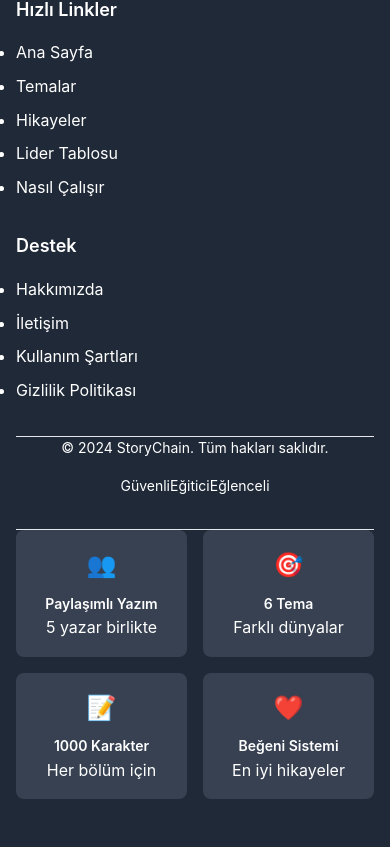
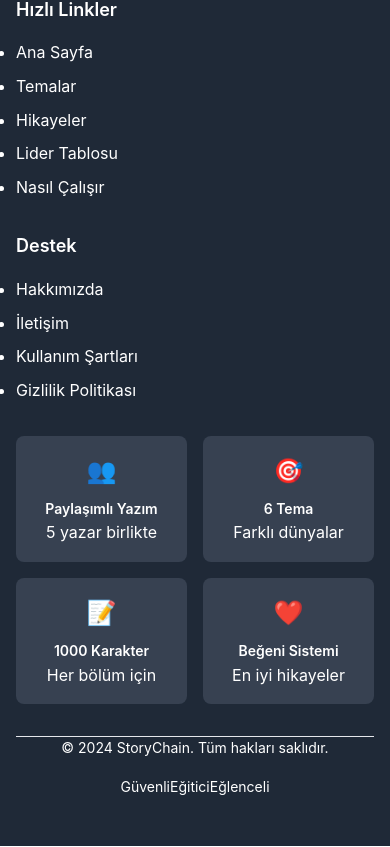
Before and after one commit to ardakrtss/storychain-frontend, a Next.js app: page / in a window 390 px wide. Shown: the part 5225-6072 px from the top of the page. Built offline with nearby package versions, Linux system fonts and the light colour scheme; no server answers.

Commit message:
Improve footer layout - make Hızlı Linkler and Destek sections side by side

```diff
--- a/src/components/Footer.js
+++ b/src/components/Footer.js
@@ -14,14 +14,15 @@ export default function Footer() {
   return (
     <footer className="bg-gray-800 text-white">
       <div className="max-w-7xl mx-auto px-4 sm:px-6 lg:px-8 py-12">
-        <div className="grid grid-cols-1 md:grid-cols-4 gap-8">
+        {/* Ana İçerik */}
+        <div className="grid grid-cols-1 lg:grid-cols-3 gap-8 mb-8">
           {/* Logo ve Açıklama */}
-          <div className="col-span-1 md:col-span-2">
+          <div className="lg:col-span-1">
             <div className="flex items-center space-x-2 mb-4">
               <div className="text-2xl">✏️</div>
               <span className="text-xl font-bold">StoryChain</span>
             </div>
-            <p className="text-gray-300 mb-4 max-w-md">
+            <p className="text-gray-300 mb-4">
               İlkokul öğrencileri için tasarlanmış paylaşımlı hikaye yazma platformu.
               Hayal gücünü serbest bırak ve arkadaşlarınla birlikte harika hikayeler yarat!
             </p>
@@ -33,9 +34,12 @@ export default function Footer() {
             </div>
           </div>
 
+          {/* Hızlı Linkler ve Destek - Yan Yana */}
+          <div className="lg:col-span-2">
+            <div className="grid grid-cols-1 md:grid-cols-2 gap-8">
               {/* Hızlı Linkler */}
               <div>
-            <h3 className="text-lg font-semibold mb-4">Hızlı Linkler</h3>
+                <h3 className="text-lg font-semibold mb-4 text-purple-300">Hızlı Linkler</h3>
                 <ul className="space-y-2">
                   <li>
                     <Link href="/" className="text-gray-300 hover:text-white transition-colors">
@@ -67,7 +71,7 @@ export default function Footer() {
 
               {/* Destek */}
               <div>
-            <h3 className="text-lg font-semibold mb-4">Destek</h3>
+                <h3 className="text-lg font-semibold mb-4 text-purple-300">Destek</h3>
                 <ul className="space-y-2">
                   <li>
                     <Link href="/about" className="text-gray-300 hover:text-white transition-colors">
@@ -92,9 +96,37 @@ export default function Footer() {
                 </ul>
               </div>
             </div>
+          </div>
+        </div>
+
+        {/* Özellikler */}
+        <div className="mb-8">
+          <div className="grid grid-cols-2 md:grid-cols-4 gap-4">
+            <div className="bg-gray-700 rounded-lg p-4 text-center hover:bg-gray-600 transition-colors">
+              <div className="text-2xl mb-2">👥</div>
+              <div className="text-sm font-semibold">Paylaşımlı Yazım</div>
+              <div className="text-xs text-gray-400">5 yazar birlikte</div>
+            </div>
+            <div className="bg-gray-700 rounded-lg p-4 text-center hover:bg-gray-600 transition-colors">
+              <div className="text-2xl mb-2">🎯</div>
+              <div className="text-sm font-semibold">6 Tema</div>
+              <div className="text-xs text-gray-400">Farklı dünyalar</div>
+            </div>
+            <div className="bg-gray-700 rounded-lg p-4 text-center hover:bg-gray-600 transition-colors">
+              <div className="text-2xl mb-2">📝</div>
+              <div className="text-sm font-semibold">1000 Karakter</div>
+              <div className="text-xs text-gray-400">Her bölüm için</div>
+            </div>
+            <div className="bg-gray-700 rounded-lg p-4 text-center hover:bg-gray-600 transition-colors">
+              <div className="text-2xl mb-2">❤️</div>
+              <div className="text-sm font-semibold">Beğeni Sistemi</div>
+              <div className="text-xs text-gray-400">En iyi hikayeler</div>
+            </div>
+          </div>
+        </div>
 
         {/* Alt Çizgi */}
-        <div className="border-t border-gray-700 mt-8 pt-8">
+        <div className="border-t border-gray-700 pt-8">
           <div className="flex flex-col md:flex-row justify-between items-center">
             <div className="text-gray-400 text-sm mb-4 md:mb-0">
               © 2024 StoryChain. Tüm hakları saklıdır.
@@ -106,32 +138,6 @@ export default function Footer() {
             </div>
           </div>
         </div>
-
-        {/* Özellikler */}
-        <div className="mt-8 pt-8 border-t border-gray-700">
-          <div className="grid grid-cols-2 md:grid-cols-4 gap-4 text-center">
-            <div className="bg-gray-700 rounded-lg p-4">
-              <div className="text-2xl mb-2">👥</div>
-              <div className="text-sm font-semibold">Paylaşımlı Yazım</div>
-              <div className="text-xs text-gray-400">5 yazar birlikte</div>
-            </div>
-            <div className="bg-gray-700 rounded-lg p-4">
-              <div className="text-2xl mb-2">🎯</div>
-              <div className="text-sm font-semibold">6 Tema</div>
-              <div className="text-xs text-gray-400">Farklı dünyalar</div>
-            </div>
-            <div className="bg-gray-700 rounded-lg p-4">
-              <div className="text-2xl mb-2">📝</div>
-              <div className="text-sm font-semibold">1000 Karakter</div>
-              <div className="text-xs text-gray-400">Her bölüm için</div>
-            </div>
-            <div className="bg-gray-700 rounded-lg p-4">
-              <div className="text-2xl mb-2">❤️</div>
-              <div className="text-sm font-semibold">Beğeni Sistemi</div>
-              <div className="text-xs text-gray-400">En iyi hikayeler</div>
-            </div>
-          </div>
-        </div>
       </div>
     </footer>
   );
```
Lines whose indentation alone changed are shown as unchanged.
